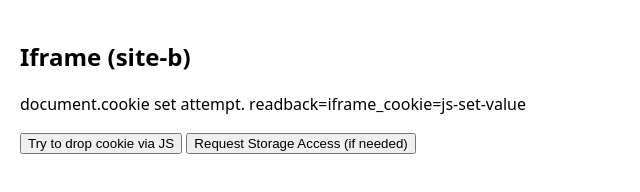
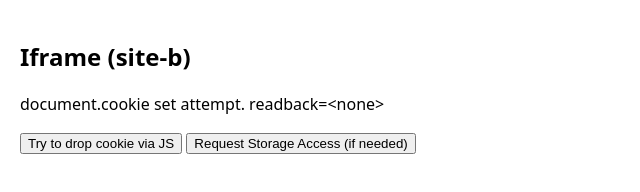
Before and after one commit to auaryamane/auaryamane.github.io, a plain HTML site: page index.html in a window 1280 px wide. Both pictures are taken after a click on the button "Try to drop cookie via JS". Shown: the whole page, without its empty margins (0-640 px from the left). Drawn offline with Linux system fonts and the light colour scheme.

Commit message:
Update index.html

```diff
--- a/index.html
+++ b/index.html
@@ -30,7 +30,7 @@
     function dropCookieJS() {
       try {
         // document.cookie cannot set HttpOnly cookies; those must be set server-side
-        document.cookie = "iframe_cookie=js-set-value; max-age=3600; path=/";
+        document.cookie = "iframe_cookie=js-set-value; max-age=3600; path=/github.io Partitioned";
         // read it back (only works if same-origin or cookie available)
         const got = document.cookie.split('; ').find(s => s.startsWith('iframe_cookie='));
         const cookieSet = !!got;
```
